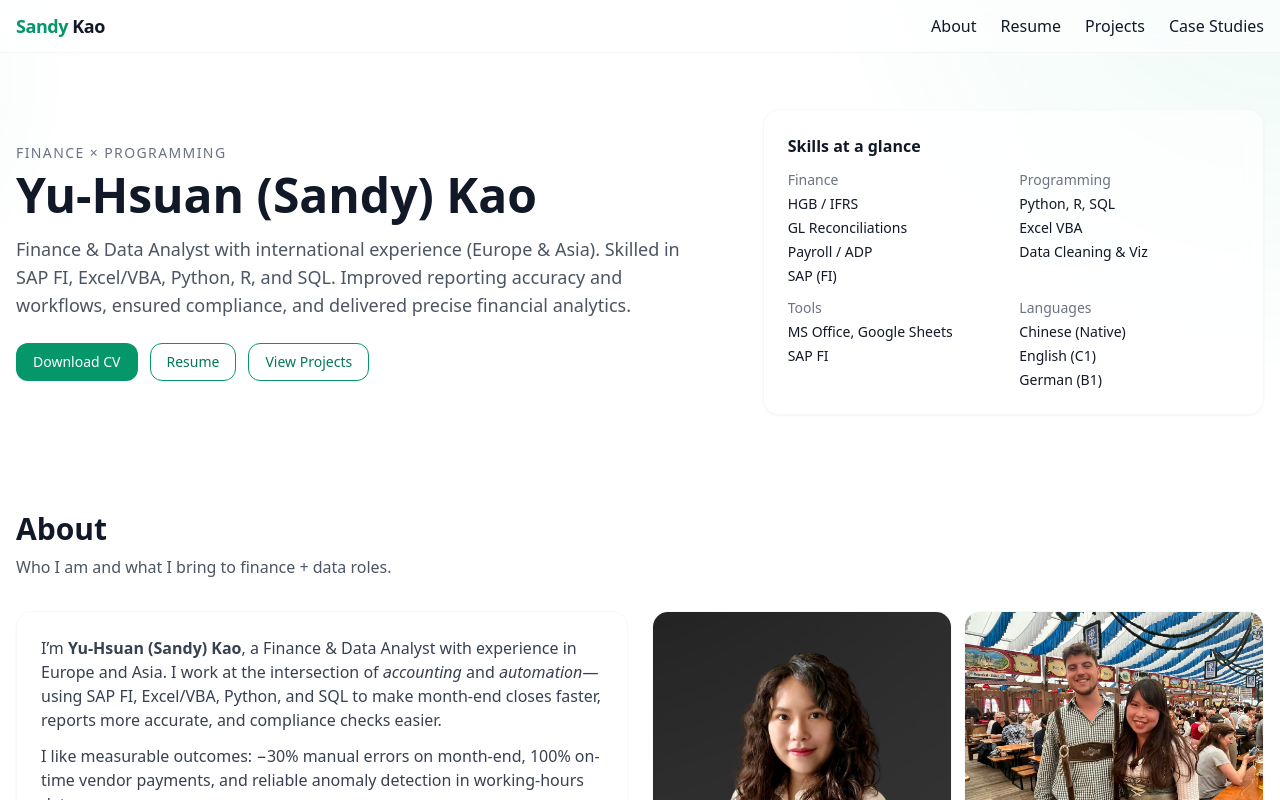
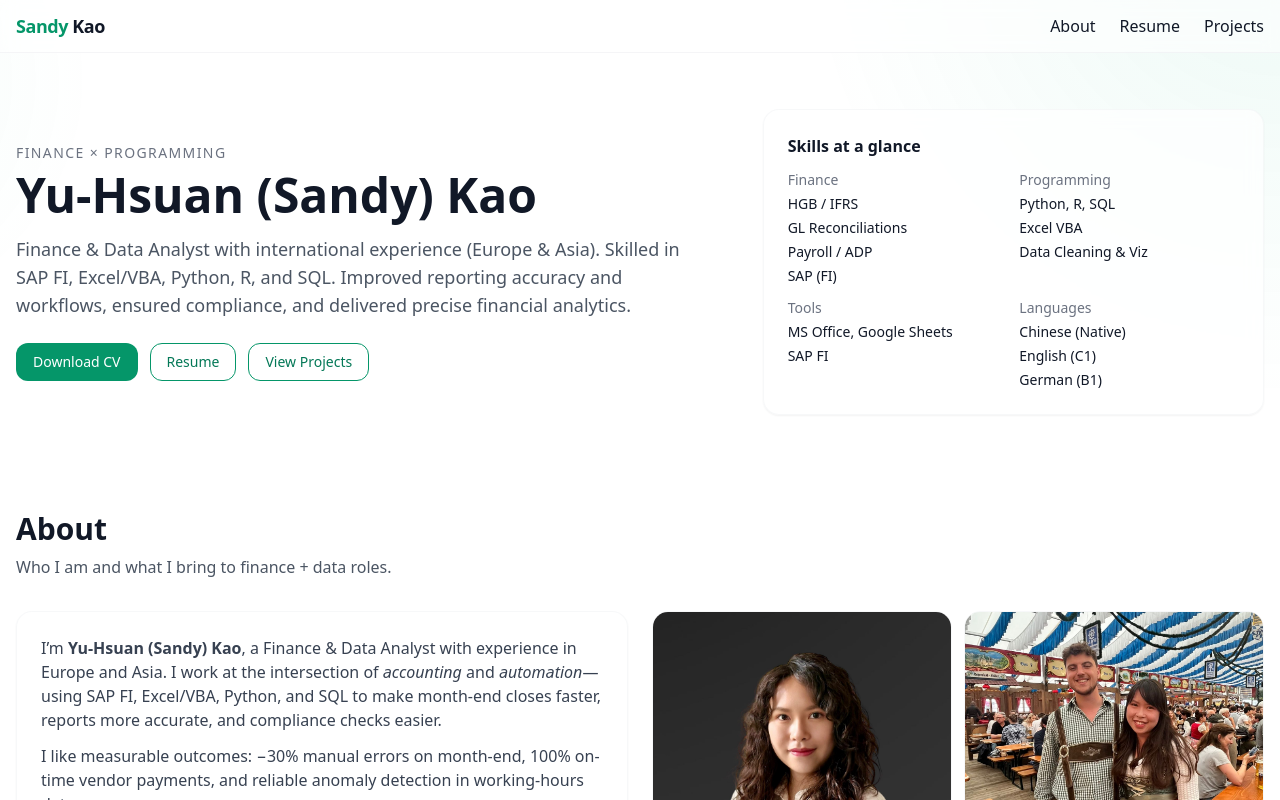
Before and after one commit to SandyKao0301/SandyKao, a Next.js app: page / in a window 1280 px wide. Shown: the top 800 px of the page. Built offline with nearby package versions, Linux system fonts and the light colour scheme.

Commit message:
Update Header.tsx

```diff
--- a/components/Header.tsx
+++ b/components/Header.tsx
@@ -30,8 +30,7 @@ function NavLinks() {
     <>
       <Link href="/#about" className="fancy-underline">About</Link>
       <Link href="/resume" className="fancy-underline">Resume</Link>
-      <Link href="/#projects" className="fancy-underline">Projects</Link>
-      <Link href="/projects" className="fancy-underline">Case Studies</Link>
+      <Link href="/projects" className="fancy-underline">Projects</Link>
     </>
   );
 }
```
